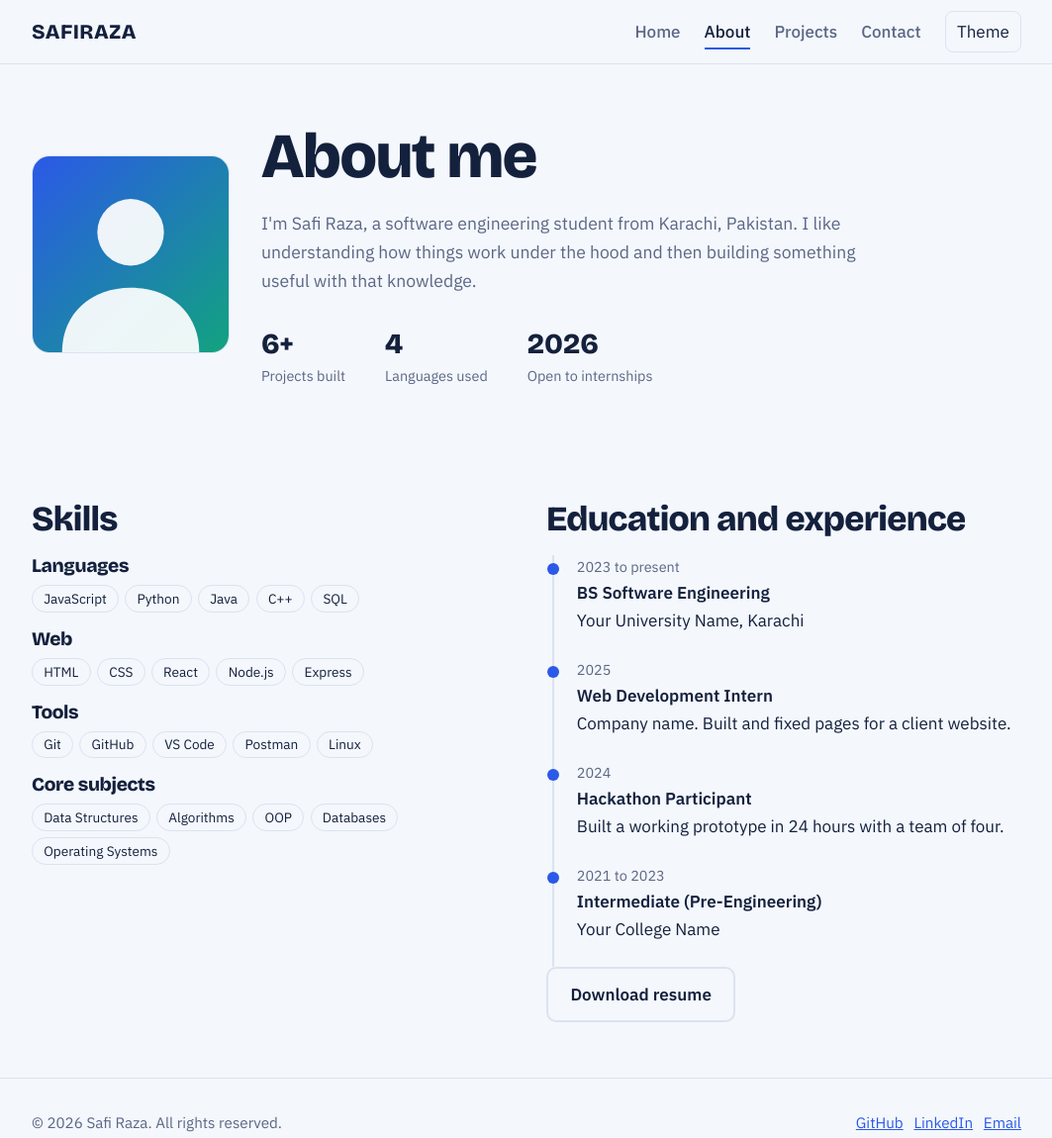
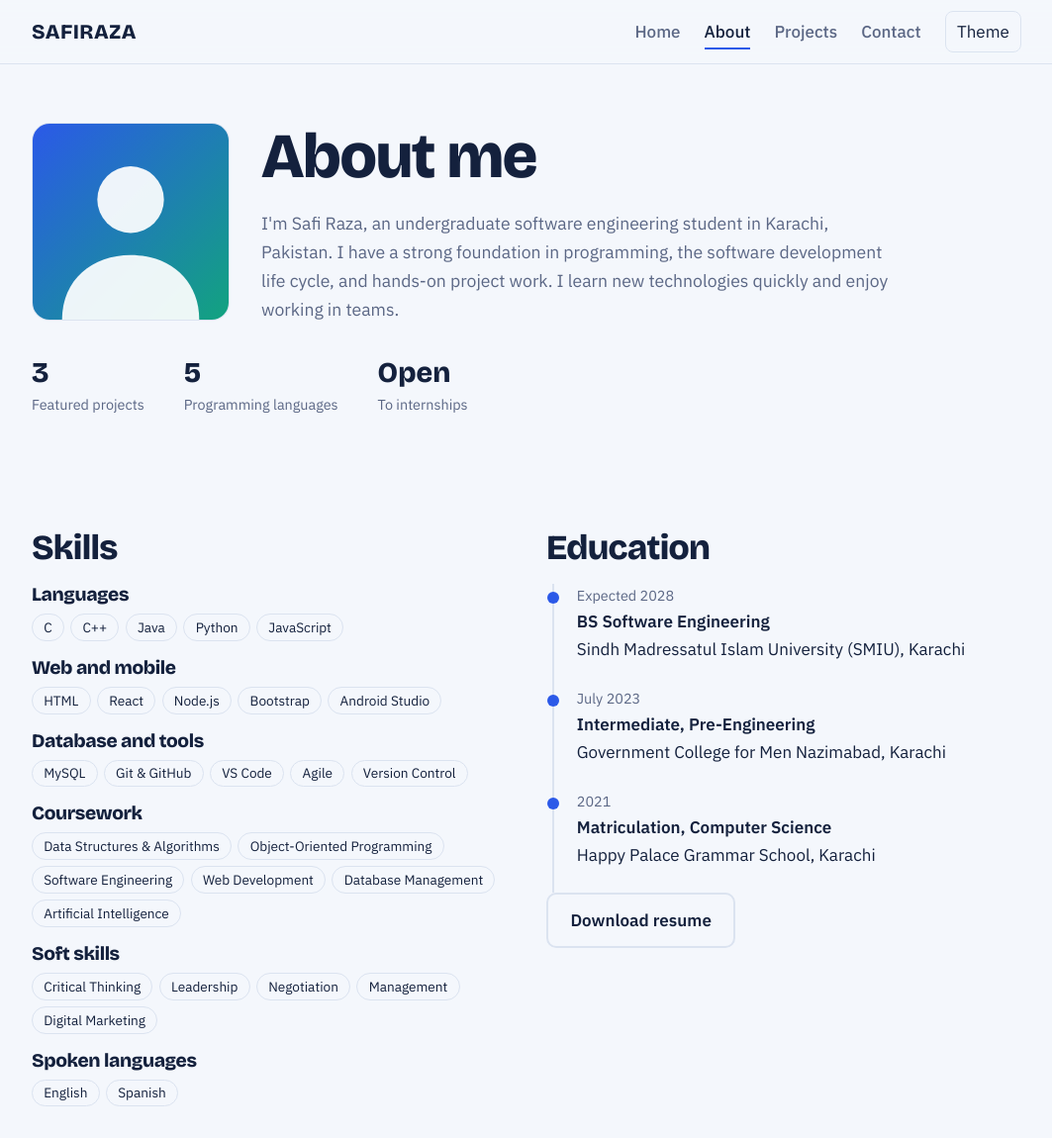
Before and after one commit to safiraza112/safiraza-portfolio, a plain HTML site: page about.html in a window 1280 px wide. Shown: the top 1150 px of the page at 99% size, without its empty margins (108-1171 px from the left). Drawn offline with nearby package versions, Linux system fonts and the light colour scheme.

Commit message:
Add files via upload
Update portfolio with real details"

```diff
--- a/about.html
+++ b/about.html
@@ -4,7 +4,7 @@
 <meta charset="utf-8">
 <meta name="viewport" content="width=device-width, initial-scale=1">
 <title>About | SAFIRAZA</title>
-<meta name="description" content="Portfolio of Safi Raza (SAFIRAZA), a software engineering student building clean, useful software.">
+<meta name="description" content="Portfolio of Safi Raza (SAFIRAZA), a software engineering student at SMIU building web and mobile software.">
 <link rel="preconnect" href="https://fonts.googleapis.com">
 <link rel="preconnect" href="https://fonts.gstatic.com" crossorigin>
 <link href="https://fonts.googleapis.com/css2?family=Bricolage+Grotesque:wght@600;800&family=IBM+Plex+Sans:wght@400;500;600&display=swap" rel="stylesheet">
@@ -24,24 +24,25 @@
 <section>
 <div class="intro"><img class="portrait" src="assets/images/profile.svg" alt="Portrait of Safi Raza" width="200" height="200">
 <div><h1>About me</h1>
-<p class="lead" style="margin-top:1rem">I'm Safi Raza, a software engineering student from Karachi, Pakistan. I like understanding how things work under the hood and then building something useful with that knowledge.</p>
-<div class="stats"><div><strong>6+</strong><span>Projects built</span></div><div><strong>4</strong><span>Languages used</span></div><div><strong>2026</strong><span>Open to internships</span></div></div>
+<p class="lead" style="margin-top:1rem">I'm Safi Raza, an undergraduate software engineering student in Karachi, Pakistan. I have a strong foundation in programming, the software development life cycle, and hands-on project work. I learn new technologies quickly and enjoy working in teams.</p></div></div>
+<div class="stats"><div><strong>3</strong><span>Featured projects</span></div><div><strong>5</strong><span>Programming languages</span></div><div><strong>Open</strong><span>To internships</span></div></div>
 </section>
 <section class="two">
 <div>
 <h2>Skills</h2>
-<h3>Languages</h3><ul class="tags" style="margin:.5rem 0 1rem"><li>JavaScript</li><li>Python</li><li>Java</li><li>C++</li><li>SQL</li></ul>
-<h3>Web</h3><ul class="tags" style="margin:.5rem 0 1rem"><li>HTML</li><li>CSS</li><li>React</li><li>Node.js</li><li>Express</li></ul>
-<h3>Tools</h3><ul class="tags" style="margin:.5rem 0 1rem"><li>Git</li><li>GitHub</li><li>VS Code</li><li>Postman</li><li>Linux</li></ul>
-<h3>Core subjects</h3><ul class="tags" style="margin:.5rem 0"><li>Data Structures</li><li>Algorithms</li><li>OOP</li><li>Databases</li><li>Operating Systems</li></ul>
+<h3>Languages</h3><ul class="tags" style="margin:.5rem 0 1rem"><li>C</li><li>C++</li><li>Java</li><li>Python</li><li>JavaScript</li></ul>
+<h3>Web and mobile</h3><ul class="tags" style="margin:.5rem 0 1rem"><li>HTML</li><li>React</li><li>Node.js</li><li>Bootstrap</li><li>Android Studio</li></ul>
+<h3>Database and tools</h3><ul class="tags" style="margin:.5rem 0 1rem"><li>MySQL</li><li>Git &amp; GitHub</li><li>VS Code</li><li>Agile</li><li>Version Control</li></ul>
+<h3>Coursework</h3><ul class="tags" style="margin:.5rem 0 1rem"><li>Data Structures &amp; Algorithms</li><li>Object-Oriented Programming</li><li>Software Engineering</li><li>Web Development</li><li>Database Management</li><li>Artificial Intelligence</li></ul>
+<h3>Soft skills</h3><ul class="tags" style="margin:.5rem 0 1rem"><li>Critical Thinking</li><li>Leadership</li><li>Negotiation</li><li>Management</li><li>Digital Marketing</li></ul>
+<h3>Spoken languages</h3><ul class="tags" style="margin:.5rem 0"><li>English</li><li>Spanish</li></ul>
 </div>
 <div>
-<h2>Education and experience</h2>
+<h2>Education</h2>
 <ul class="timeline">
-<li><span>2023 to present</span><strong>BS Software Engineering</strong><br>Your University Name, Karachi</li>
-<li><span>2025</span><strong>Web Development Intern</strong><br>Company name. Built and fixed pages for a client website.</li>
-<li><span>2024</span><strong>Hackathon Participant</strong><br>Built a working prototype in 24 hours with a team of four.</li>
-<li><span>2021 to 2023</span><strong>Intermediate (Pre-Engineering)</strong><br>Your College Name</li>
+<li><span>Expected 2028</span><strong>BS Software Engineering</strong><br>Sindh Madressatul Islam University (SMIU), Karachi</li>
+<li><span>July 2023</span><strong>Intermediate, Pre-Engineering</strong><br>Government College for Men Nazimabad, Karachi</li>
+<li><span>2021</span><strong>Matriculation, Computer Science</strong><br>Happy Palace Grammar School, Karachi</li>
 </ul>
 <a class="btn ghost" href="assets/Safi-Raza-Resume.pdf">Download resume</a>
 </div>
@@ -50,7 +51,7 @@
 </main>
 <footer><div class="wrap">
 <p>&copy; <span id="year">2026</span> Safi Raza. All rights reserved.</p>
-<p><a href="https://github.com/your-username">GitHub</a> &nbsp; <a href="https://linkedin.com/in/your-username">LinkedIn</a> &nbsp; <a href="mailto:your.email@example.com">Email</a></p>
+<p><a href="https://github.com/safiraza112">GitHub</a> &nbsp; <a href="https://www.linkedin.com/in/syed-safi-raza-32a672346">LinkedIn</a> &nbsp; <a href="mailto:safi24raza@gmail.com">Email</a></p>
 </div></footer>
 <script src="assets/script.js"></script>
 </body>
--- a/assets/script.js
+++ b/assets/script.js
@@ -10,6 +10,6 @@
   var f=document.getElementById('contact-form');
   if(f){f.addEventListener('submit',function(e){e.preventDefault();
     var d=new FormData(f);
-    location.href='mailto:your.email@example.com?subject='+encodeURIComponent('Portfolio message from '+d.get('name'))+'&body='+encodeURIComponent(d.get('message')+'\n\n'+d.get('email'));
+    location.href='mailto:safi24raza@gmail.com?subject='+encodeURIComponent('Portfolio message from '+d.get('name'))+'&body='+encodeURIComponent(d.get('message')+'\n\n'+d.get('email'));
   })}
 })();
```
Also changed, not shown: contact.html (+4 -4 lines), index.html (+18 -10 lines), projects.html (+5 -4 lines), assets/images/project-1.svg, assets/images/project-2.svg, assets/images/project-3.svg, 1 other file.
